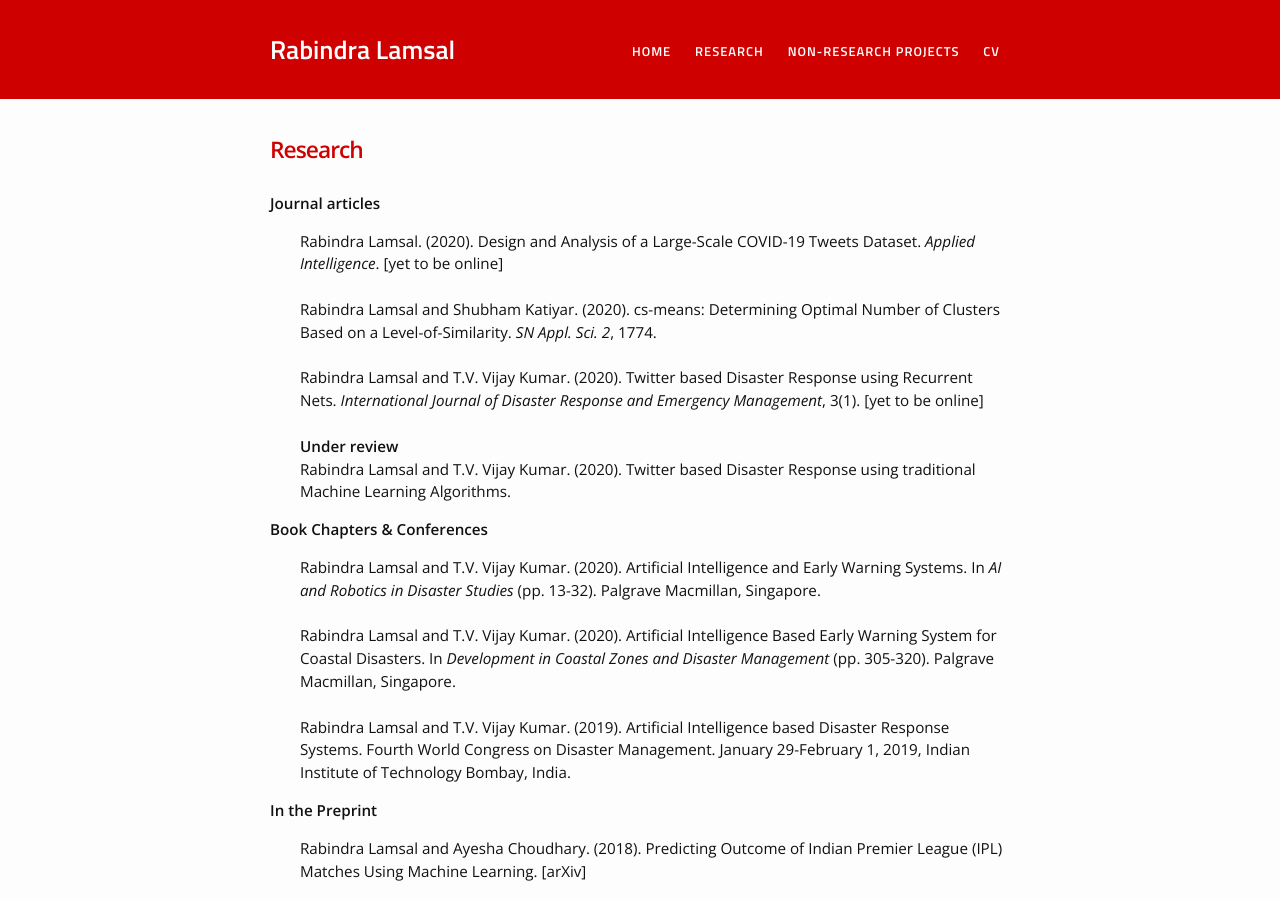
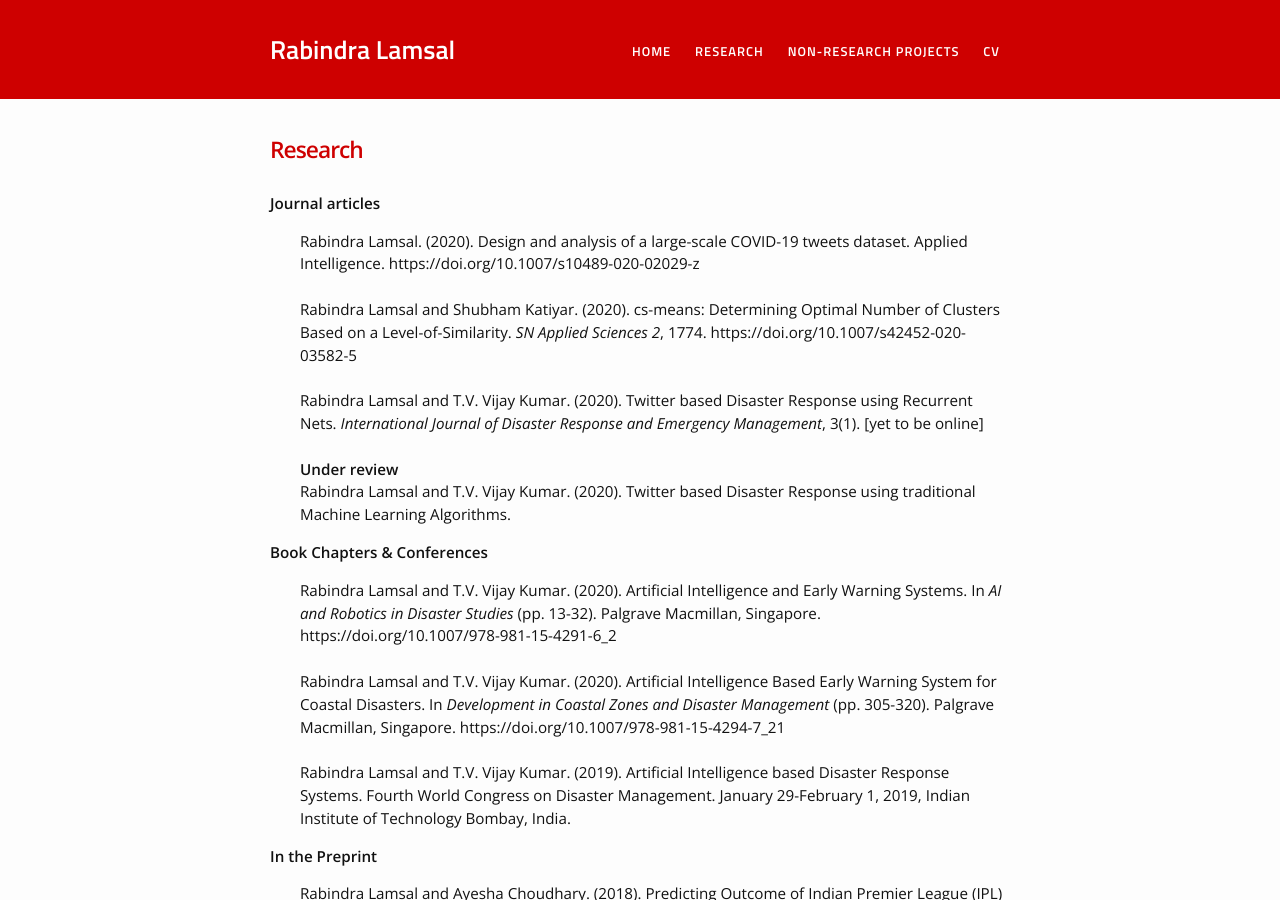
Before and after one commit to rabindralamsal/personal-site, a Jekyll site: the page built from research.md, in a window 1280 px wide and 900 px high. Built offline with Jekyll 4.4.1, drawn with Linux system fonts in a browser that asks for light colours.

Commit message:
Update research.md

```diff
--- a/research.md
+++ b/research.md
@@ -5,9 +5,9 @@
 ---
 <b>Journal articles</b>
 <ul>
-Rabindra Lamsal. (2020). Design and Analysis of a Large-Scale COVID-19 Tweets Dataset. <em>Applied Intelligence</em>. [yet to be online]<br><br>
+Rabindra Lamsal. (2020). Design and analysis of a large-scale COVID-19 tweets dataset. Applied Intelligence. https://doi.org/10.1007/s10489-020-02029-z<br><br>
 
-Rabindra Lamsal and Shubham Katiyar. (2020). cs-means: Determining Optimal Number of Clusters Based on a Level-of-Similarity. <em>SN Appl. Sci. 2</em>, 1774.<br><br>
+Rabindra Lamsal and Shubham Katiyar. (2020). cs-means: Determining Optimal Number of Clusters Based on a Level-of-Similarity. <em>SN Applied Sciences 2</em>, 1774. https://doi.org/10.1007/s42452-020-03582-5<br><br>
 
 Rabindra Lamsal and T.V. Vijay Kumar. (2020). Twitter based Disaster Response using Recurrent Nets. <em>International Journal of Disaster Response and Emergency Management</em>, 3(1). [yet to be online]<br><br>
 
@@ -20,9 +20,9 @@
 
 <ul>
 
-Rabindra Lamsal and T.V. Vijay Kumar. (2020). Artificial Intelligence and Early Warning Systems. In <em>AI and Robotics in Disaster Studies</em> (pp. 13-32). Palgrave Macmillan, Singapore.<br><br>
+Rabindra Lamsal and T.V. Vijay Kumar. (2020). Artificial Intelligence and Early Warning Systems. In <em>AI and Robotics in Disaster Studies</em> (pp. 13-32). Palgrave Macmillan, Singapore. https://doi.org/10.1007/978-981-15-4291-6_2<br><br>
 
-Rabindra Lamsal and T.V. Vijay Kumar. (2020). Artificial Intelligence Based Early Warning System for Coastal Disasters. In <em>Development in Coastal Zones and Disaster Management</em> (pp. 305-320). Palgrave Macmillan, Singapore.<br><br>
+Rabindra Lamsal and T.V. Vijay Kumar. (2020). Artificial Intelligence Based Early Warning System for Coastal Disasters. In <em>Development in Coastal Zones and Disaster Management</em> (pp. 305-320). Palgrave Macmillan, Singapore. https://doi.org/10.1007/978-981-15-4294-7_21<br><br>
 
 Rabindra Lamsal and T.V. Vijay Kumar. (2019). Artificial Intelligence based Disaster Response Systems. Fourth World Congress on Disaster Management. January 29-February 1, 2019, Indian Institute of Technology Bombay, India.
 
```
